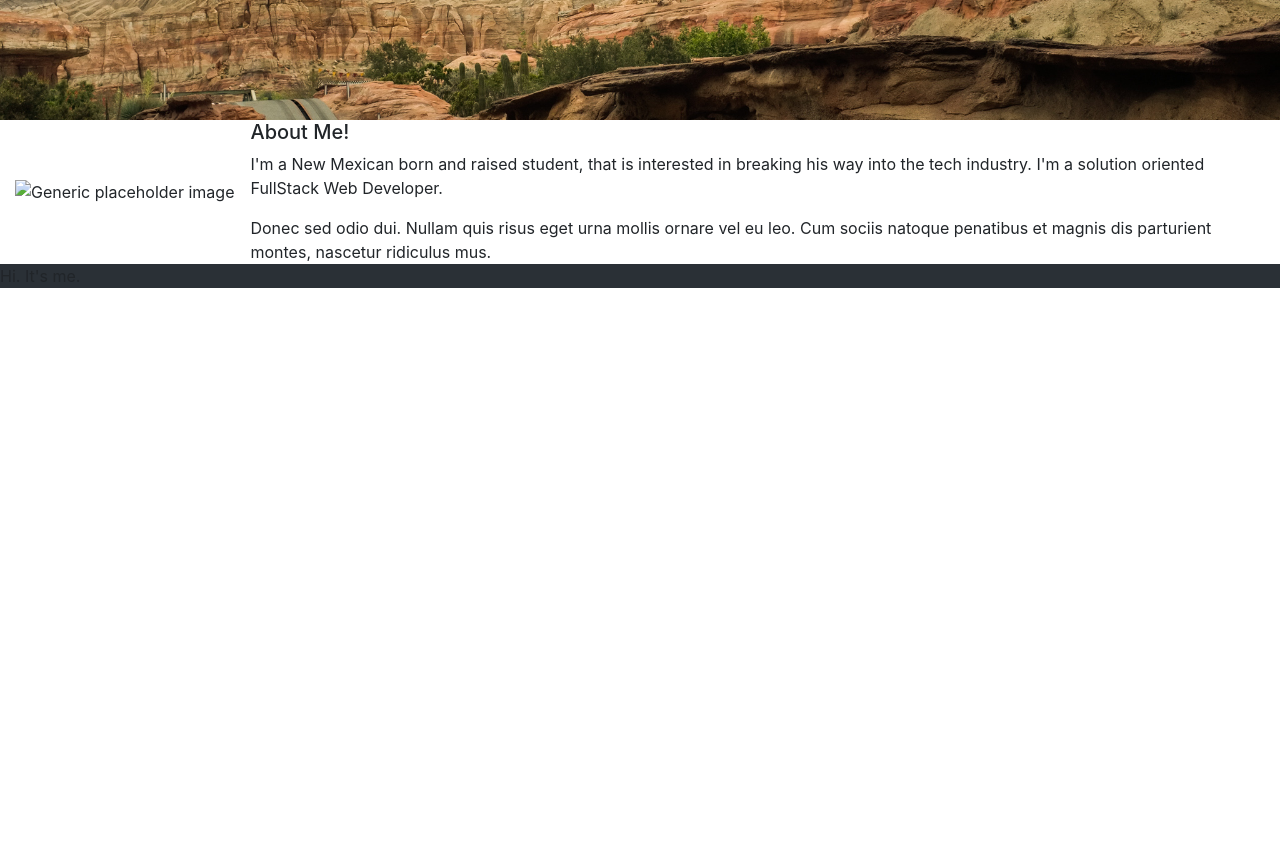
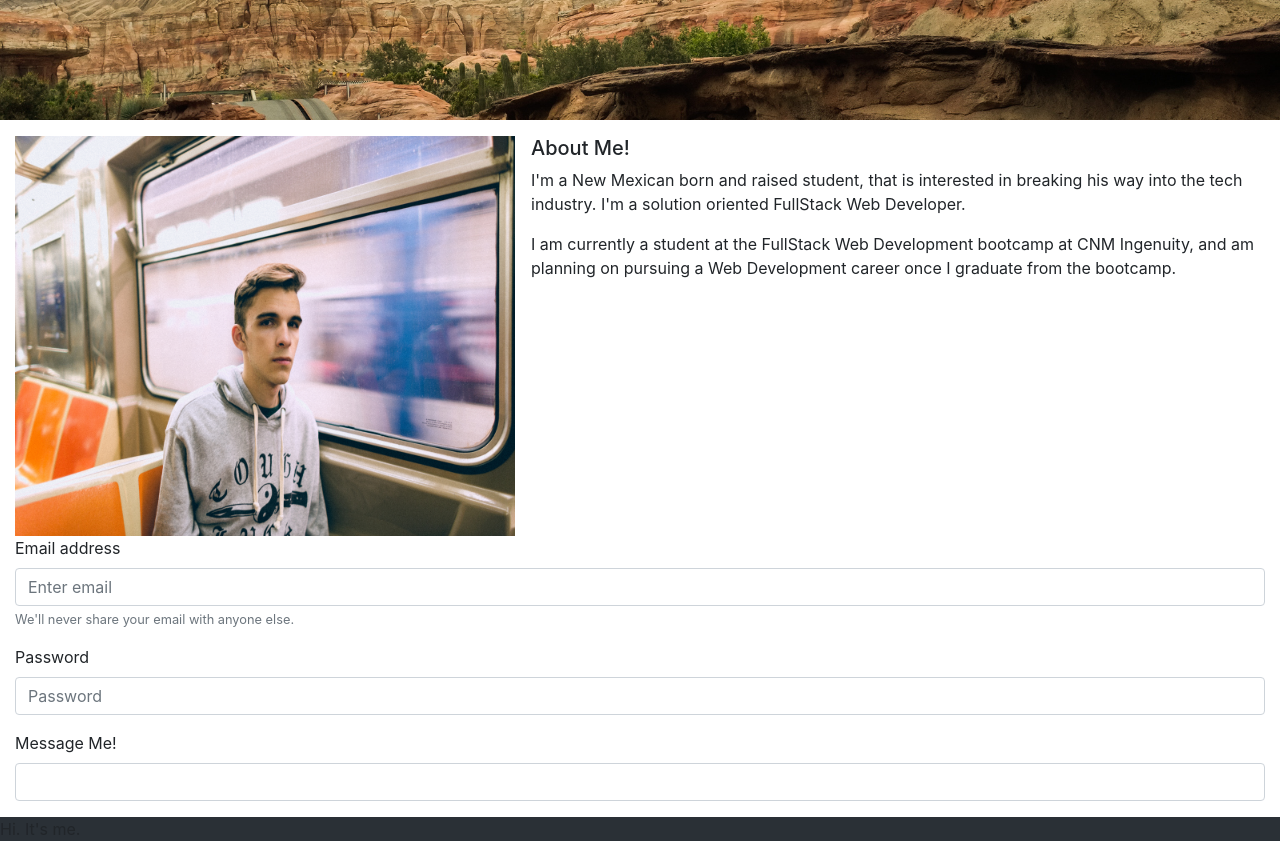
Before and after one commit to Calvintreed/pwp-calvin-reed, a plain HTML site: page public_html/index.html in a window 1280 px wide. Shown: the part 280-1137 px from the top of the page. Before the commit the page ends 800 px from the top, so only its background shows below. Drawn offline with nearby package versions, Linux system fonts and the light colour scheme.

Commit message:
Added some more sections, as well as a self portrait. Working on an email form.

```diff
--- a/public_html/index.html
+++ b/public_html/index.html
@@ -19,14 +19,38 @@
 
 <div class="container-fluid" id="aboutme">
     <div class="media">
-        <img class="align-self-center mr-3" src=".../64x64" alt="Generic placeholder image">
+        <img class="align-self-center mr-3 mt-3" src="Calvin.jpg" id="self-portrait" alt="Generic placeholder image">
         <div class="media-body">
-            <h5 class="mt-0">About Me!</h5>
+            <h5 class="mt-3 " id="about-me">About Me!</h5>
             <p>I'm a New Mexican born and raised student, that is interested in breaking his way into the tech industry. I'm a solution oriented FullStack Web Developer.</p>
-            <p class="mb-0">Donec sed odio dui. Nullam quis risus eget urna mollis ornare vel eu leo. Cum sociis natoque penatibus et magnis dis parturient montes, nascetur ridiculus mus.</p>
+            <p class="mb-0"> I am currently a student at the FullStack Web Development bootcamp at CNM Ingenuity, and am planning on pursuing a Web Development career once I graduate from the bootcamp.</p>
         </div>
     </div>
 </div>
+
+<div class="container-fluid" id="portfolio">
+
+</div>
+
+<div class="container-fluid" id="contact-me">
+    <form>
+        <div class="form-group">
+            <label for="exampleInputEmail1">Email address</label>
+            <input type="email" class="form-control" id="exampleInputEmail1" aria-describedby="emailHelp" placeholder="Enter email">
+            <small id="emailHelp" class="form-text text-muted">We'll never share your email with anyone else.</small>
+        </div>
+        <div class="form-group">
+            <label for="exampleInputPassword1">Password</label>
+            <input type="password" class="form-control" id="exampleInputPassword1" placeholder="Password">
+        </div>
+        <div class="form-group">
+            <label for="message">Message Me!</label>
+            <input type="text" class="form-control" id="exampleInputMessage">
+        </div>
+    </form>
+</div>
+
+
 
 <footer class="footer" id="footer">
     <p>Hi. It's me.</p>
--- a/public_html/styles.css
+++ b/public_html/styles.css
@@ -21,3 +21,7 @@
     font-family: Georgia;
     font-weight: bolder;
 }
+
+#self-portrait{
+    height: 50vh;
+}
```
Also changed, not shown: public_html/Calvin.jpg (added).
